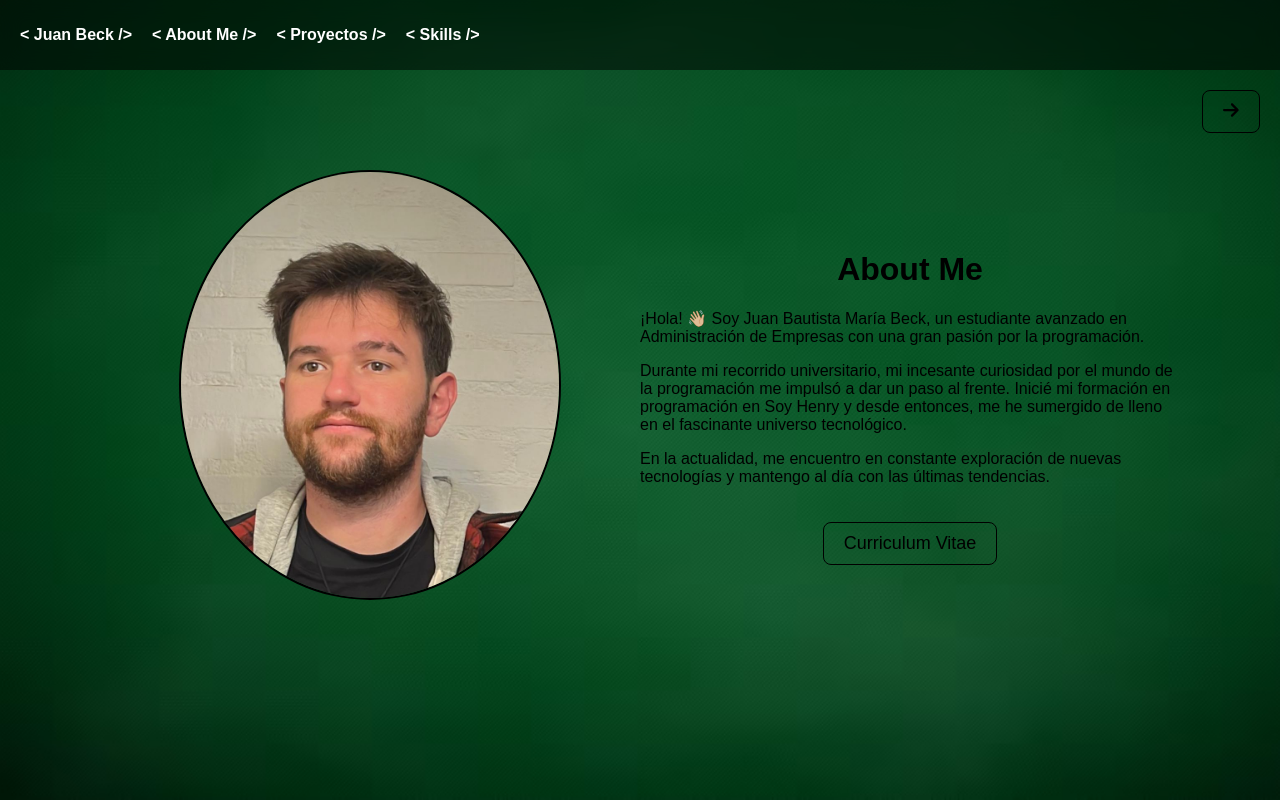
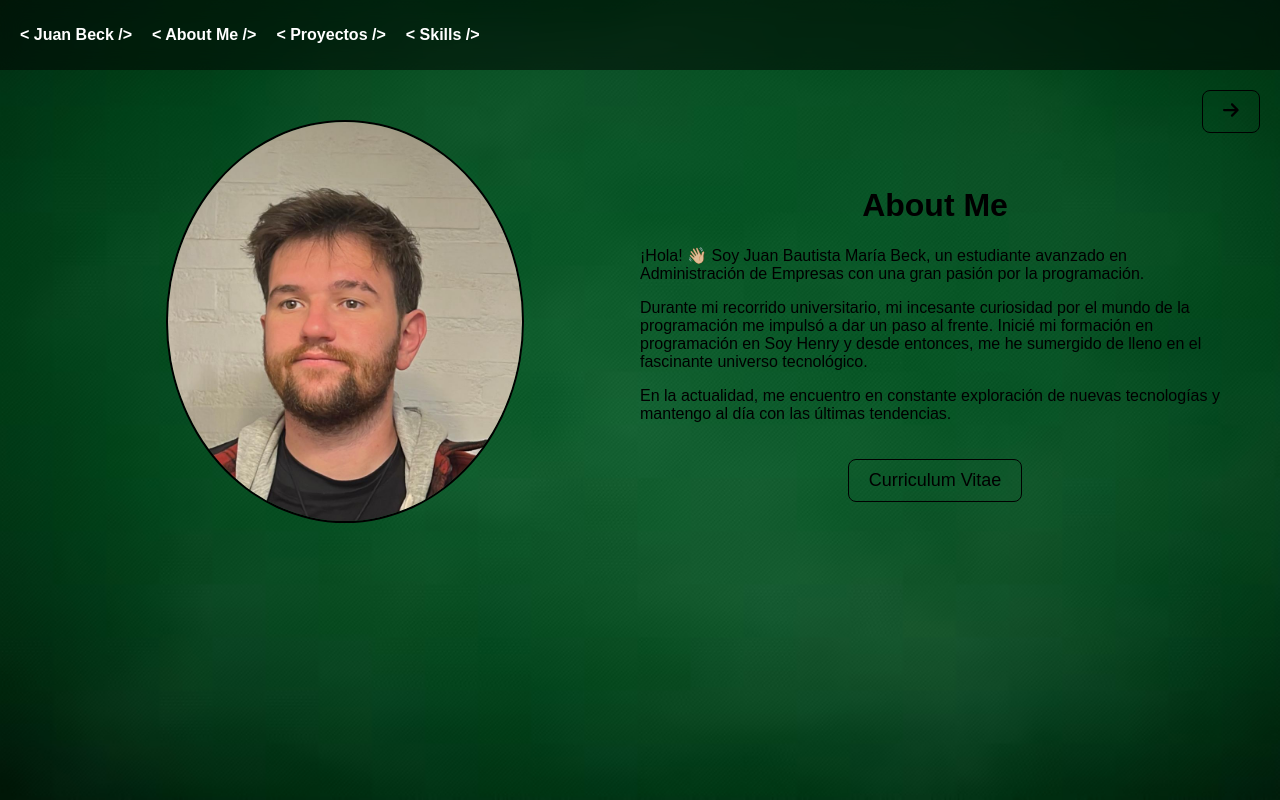
Before and after one commit to JBautistaBeck/My-Portfolio-Nuevo, a React (Create React App) app: page /about in a window 1280 px wide. Built offline with nearby package versions, Linux system fonts and the light colour scheme.

Commit message:
Arreglo img about

```diff
--- a/src/views/about/about.css
+++ b/src/views/about/about.css
@@ -4,7 +4,7 @@
     align-items: center;
     justify-content: center;
     height: auto;
-    padding: 100px;
+    padding: 50px;
 }
 
 .img-container {
@@ -13,7 +13,7 @@
 
 .round-image {
     border-radius: 60%;
-    max-width: 70%;
+    max-width: 60%;
     height: auto;
     margin: 0 auto;
     border: 2px solid #000000 ;
```
